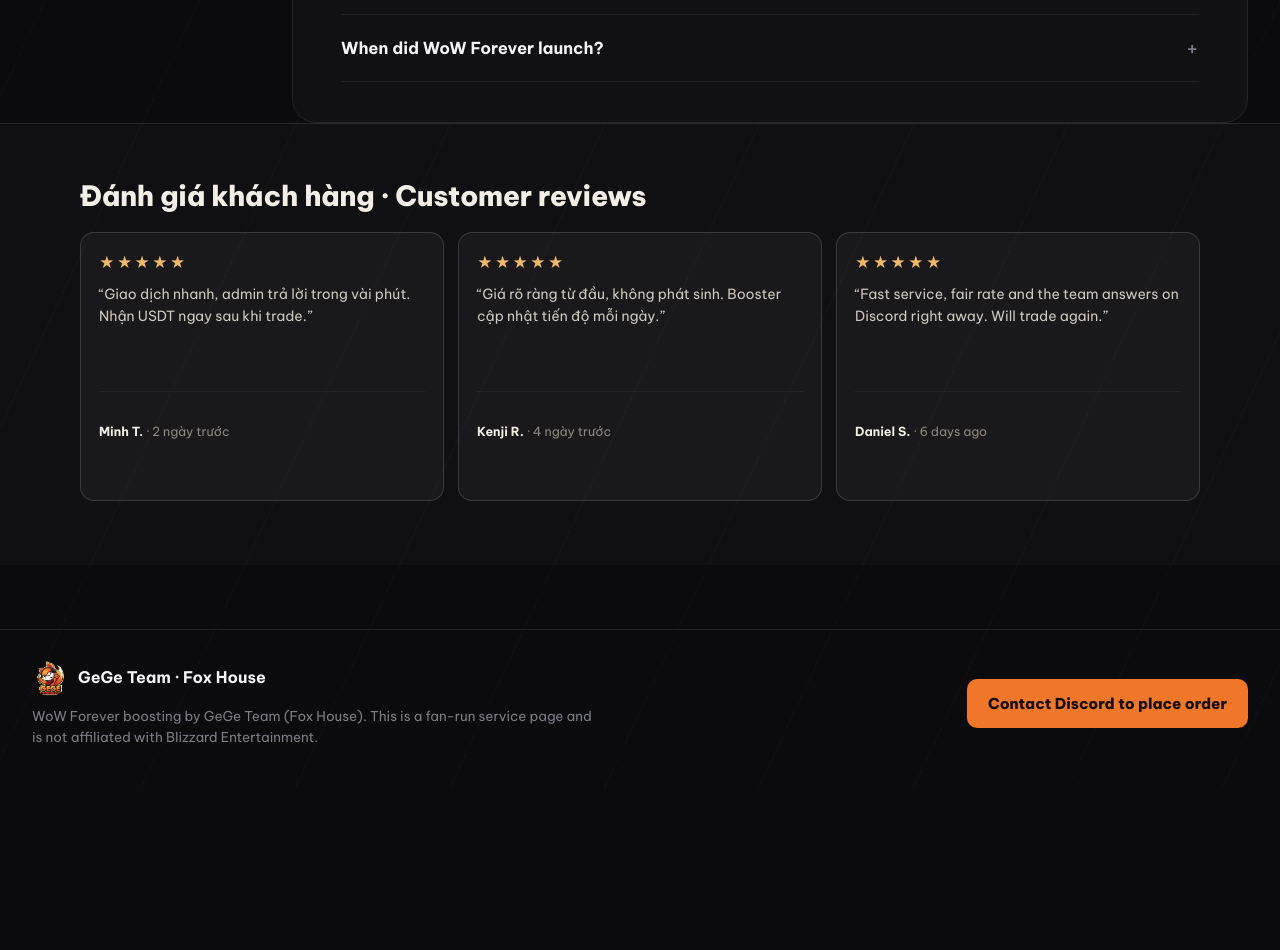
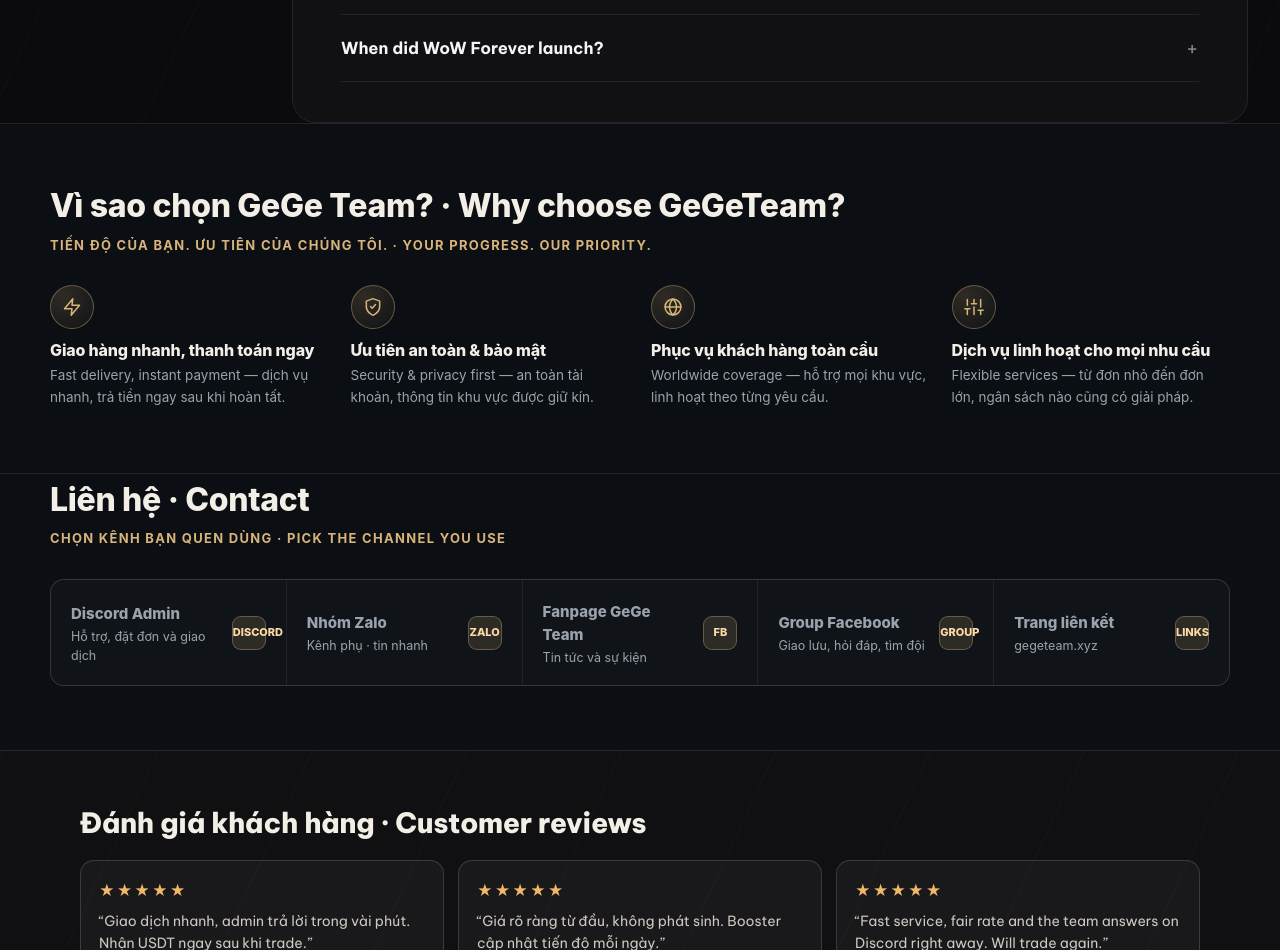
Before and after one commit to TanHoang2002/gegeteam-wow-forever, a plain HTML site: page index.html in a window 1280 px wide. Shown: the part 3880-4830 px from the top of the page. Before the commit the page ends 4668 px from the top, so only its background shows below. Drawn offline with Linux system fonts and the light colour scheme.

Commit message:
Đồng bộ khối Vì sao chọn + Liên hệ theo trang chủ; Blox 3 cột như AION/POE/WoW

```diff
--- a/index.html
+++ b/index.html
@@ -483,6 +483,69 @@ h2::before,h2::after,.hero h1::after,.cat-section h2::after{display:none !import
 .rev-card footer b{color:#f3eee6}
 </style>
 
+
+<style>
+.gg-sec{padding:64px 20px;background:#0b0e12;border-top:1px solid rgba(255,255,255,.09);font-family:Inter,system-ui,sans-serif;color:#f3eee6}
+.gg-in{max-width:1180px;margin:0 auto}
+.gg-sec h2{font-size:clamp(22px,2.6vw,32px);font-weight:800;margin:0 0 10px;letter-spacing:-.01em}
+.gg-sec .gg-lead{margin:0 0 30px;color:#d8b47a;font-weight:700;letter-spacing:.1em;text-transform:uppercase;font-size:13px}
+.gg-pillars{display:grid;grid-template-columns:repeat(4,1fr);gap:22px}
+.gg-pillar .gg-ic{display:grid;place-items:center;width:44px;height:44px;margin-bottom:12px;border:1px solid rgba(216,180,122,.4);border-radius:50%;background:radial-gradient(circle at 30% 25%,rgba(216,180,122,.18),rgba(255,255,255,.02));color:#d8b47a}
+.gg-pillar .gg-ic svg{width:20px;height:20px;fill:none;stroke:currentColor;stroke-width:1.8;stroke-linecap:round;stroke-linejoin:round}
+.gg-pillar h3{margin:0 0 6px;font-size:16px;font-weight:800}
+.gg-pillar p{margin:0;color:#9aa3ad;font-size:13.5px;line-height:1.6}
+.gg-contact{display:grid;grid-template-columns:repeat(auto-fit,minmax(210px,1fr));gap:1px;background:rgba(255,255,255,.09);border:1px solid rgba(255,255,255,.09);border-radius:14px;overflow:hidden;margin-top:6px}
+.gg-contact a{display:flex;align-items:center;justify-content:space-between;gap:14px;padding:18px 20px;background:#101418;color:#f3eee6;text-decoration:none;transition:background-color .2s ease}
+.gg-contact a:hover{background:#171c22}
+.gg-contact b{display:block;font-size:15px;font-weight:800}
+.gg-contact span{display:block;color:#9aa3ad;font-size:12.5px;margin-top:2px}
+.gg-contact i{flex:none;display:grid;place-items:center;width:34px;height:34px;border-radius:9px;background:rgba(216,180,122,.14);border:1px solid rgba(216,180,122,.35);color:#ffd9a6;font-style:normal;font-weight:800;font-size:11px;text-transform:uppercase}
+@media(max-width:900px){.gg-pillars{grid-template-columns:1fr 1fr}}
+@media(max-width:600px){.gg-pillars{grid-template-columns:1fr}}
+</style>
+
+<section class="gg-sec" id="why">
+  <div class="gg-in">
+    <h2>Vì sao chọn GeGe Team? · Why choose GeGeTeam?</h2>
+    <p class="gg-lead">Tiến độ của bạn. Ưu tiên của chúng tôi. · Your progress. Our priority.</p>
+    <div class="gg-pillars">
+      <div class="gg-pillar">
+        <span class="gg-ic"><svg viewBox="0 0 24 24"><path d="M13 2 3 14h9l-1 8 10-12h-9l1-8z"/></svg></span>
+        <h3>Giao hàng nhanh, thanh toán ngay</h3>
+        <p>Fast delivery, instant payment — dịch vụ nhanh, trả tiền ngay sau khi hoàn tất.</p>
+      </div>
+      <div class="gg-pillar">
+        <span class="gg-ic"><svg viewBox="0 0 24 24"><path d="M12 22s8-3.5 8-10V5l-8-3-8 3v7c0 6.5 8 10 8 10z"/><path d="m9 11.5 2 2 4-4.5"/></svg></span>
+        <h3>Ưu tiên an toàn &amp; bảo mật</h3>
+        <p>Security &amp; privacy first — an toàn tài khoản, thông tin khu vực được giữ kín.</p>
+      </div>
+      <div class="gg-pillar">
+        <span class="gg-ic"><svg viewBox="0 0 24 24"><circle cx="12" cy="12" r="9.5"/><path d="M2.5 12h19M12 2.5c2.8 2.6 4.2 5.8 4.2 9.5s-1.4 6.9-4.2 9.5c-2.8-2.6-4.2-5.8-4.2-9.5S9.2 5.1 12 2.5z"/></svg></span>
+        <h3>Phục vụ khách hàng toàn cầu</h3>
+        <p>Worldwide coverage — hỗ trợ mọi khu vực, linh hoạt theo từng yêu cầu.</p>
+      </div>
+      <div class="gg-pillar">
+        <span class="gg-ic"><svg viewBox="0 0 24 24"><path d="M4 21v-7M4 10V3M12 21v-9M12 8V3M20 21v-5M20 12V3M1 14h6M9 8h6M17 16h6"/></svg></span>
+        <h3>Dịch vụ linh hoạt cho mọi nhu cầu</h3>
+        <p>Flexible services — từ đơn nhỏ đến đơn lớn, ngân sách nào cũng có giải pháp.</p>
+      </div>
+    </div>
+  </div>
+</section>
+
+<section class="gg-sec" id="contact" style="padding-top:8px">
+  <div class="gg-in">
+    <h2>Liên hệ · Contact</h2>
+    <p class="gg-lead">Chọn kênh bạn quen dùng · Pick the channel you use</p>
+    <div class="gg-contact">
+      <a href="https://discord.gg/t2fPyUPGY" target="_blank" rel="noopener"><span><b>Discord Admin</b><span>Hỗ trợ, đặt đơn và giao dịch</span></span><i>Discord</i></a>
+      <a href="https://zalo.me/g/kmxfzujpa7akgrijn5hk" target="_blank" rel="noopener"><span><b>Nhóm Zalo</b><span>Kênh phụ · tin nhanh</span></span><i>Zalo</i></a>
+      <a href="https://www.facebook.com/GegeTeam.net/" target="_blank" rel="noopener"><span><b>Fanpage GeGe Team</b><span>Tin tức và sự kiện</span></span><i>FB</i></a>
+      <a href="https://www.facebook.com/groups/457999664580741" target="_blank" rel="noopener"><span><b>Group Facebook</b><span>Giao lưu, hỏi đáp, tìm đội</span></span><i>Group</i></a>
+      <a href="https://gegeteam.xyz/" target="_blank" rel="noopener"><span><b>Trang liên kết</b><span>gegeteam.xyz</span></span><i>Links</i></a>
+    </div>
+  </div>
+</section>
 <section class="reviews" id="reviews">
   <div class="reviews-in">
     <h2 class="rev-title">Đánh giá khách hàng · Customer reviews</h2>
```
